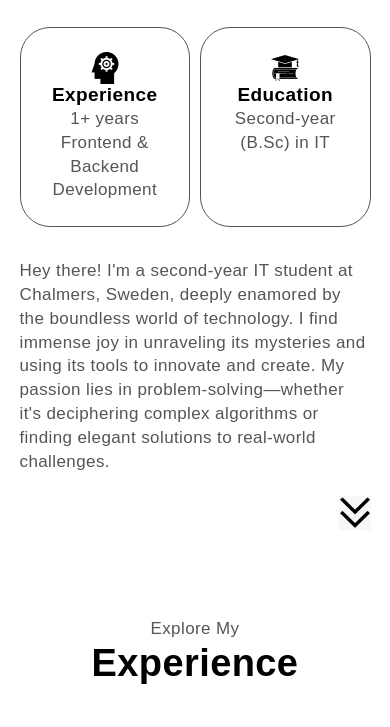
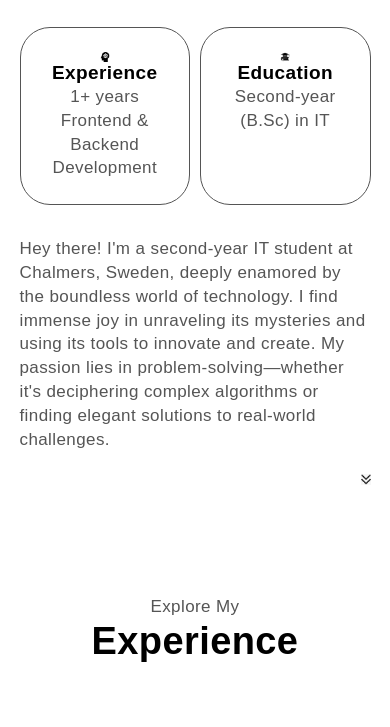
Before and after one commit to RezaAmanii/Portfolio-1, a plain HTML site: page website.html in a window 390 px wide. Shown: the part 1316-2043 px from the top of the page. Drawn offline with Linux system fonts and the light colour scheme.

Commit message:
making the size of icons to fit smaller screen

```diff
--- a/style.css
+++ b/style.css
@@ -443,6 +443,11 @@ section{
     .project-container{
         grid-template-columns: 1fr;
     }
+
+    .icon1{
+        width: 10px;
+        max-width: fit-content;
+    }
 }
 
 @media(max-width: 600px){
@@ -460,6 +465,11 @@ section{
         gap: 1rem;
     }
 
+    .icon1{
+        width: 10px;
+        max-width: fit-content;
+    }
+
     footer{
         padding: 0;
         padding-bottom: 20px;
```
